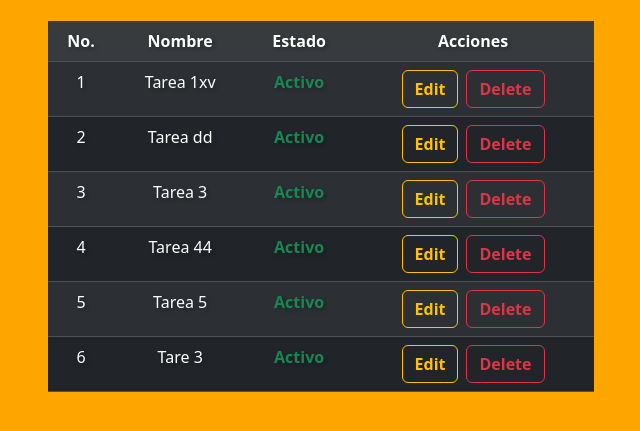
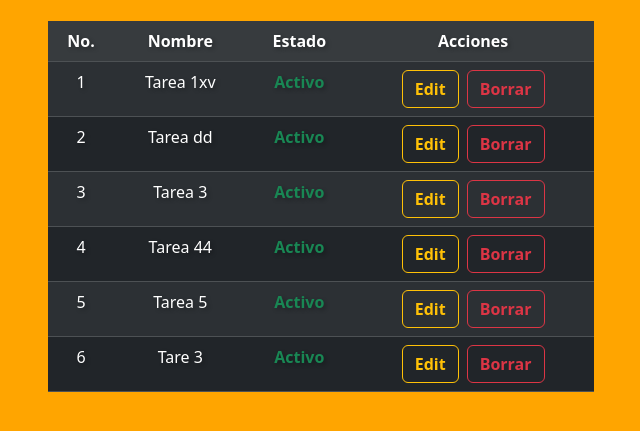
Before and after one commit to RDPA-GitHub/TodoList-Vue, a Vue app: page / in a window 1280 px wide. Shown: the part 207-638 px from the top of the page, without its empty margins (319-959 px from the left). Built offline with nearby package versions, Linux system fonts and the light colour scheme; data requests are answered from the project's data file.

Commit message:
Actualizacion de tareas, Fecha: 22/02/2024

```diff
--- a/src/App.vue
+++ b/src/App.vue
@@ -85,7 +85,7 @@
                   </button>
                   <button class="btn btn-outline-danger ms-1 fw-bold" data-bs-toggle="modal"
                     :data-bs-target="`#deleteModal-${value.id}`">
-                    Delete
+                    Borrar
                   </button>
                 </td>
 
```
